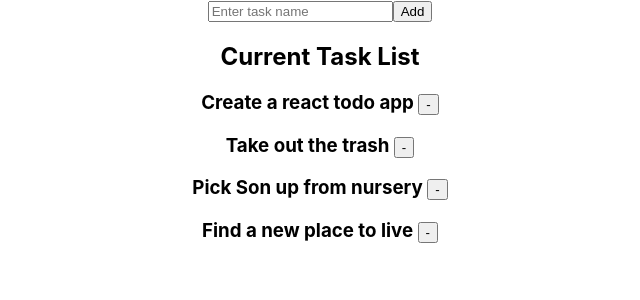
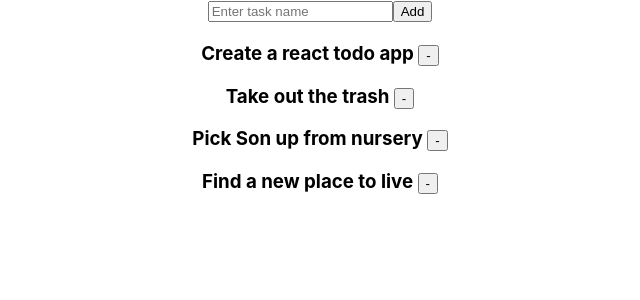
Before and after one commit to alittlebroken/react-todo, a React (Create React App) app: page / in a window 1280 px wide. Shown: the top 300 px of the page, without its empty margins (320-960 px from the left). Built offline with nearby package versions, Linux system fonts and the light colour scheme.

Commit message:
Added ability to set the name of the TaskList component via a porperty

```diff
--- a/src/components/TaskList/TaskList.js
+++ b/src/components/TaskList/TaskList.js
@@ -23,7 +23,7 @@ function TaskList(props){
 
   return (
     <div>
-      <h2>Current Task List</h2>
+      <h2>{props.title}</h2>
 
       {taskList.map((task) => {
         return (
```
